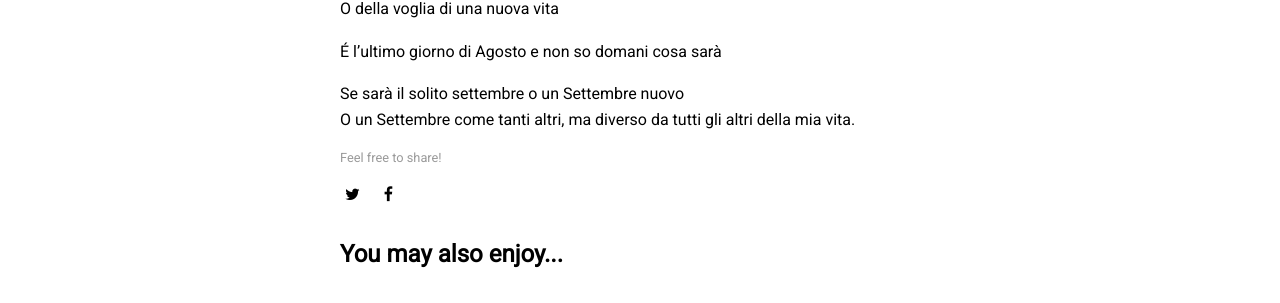
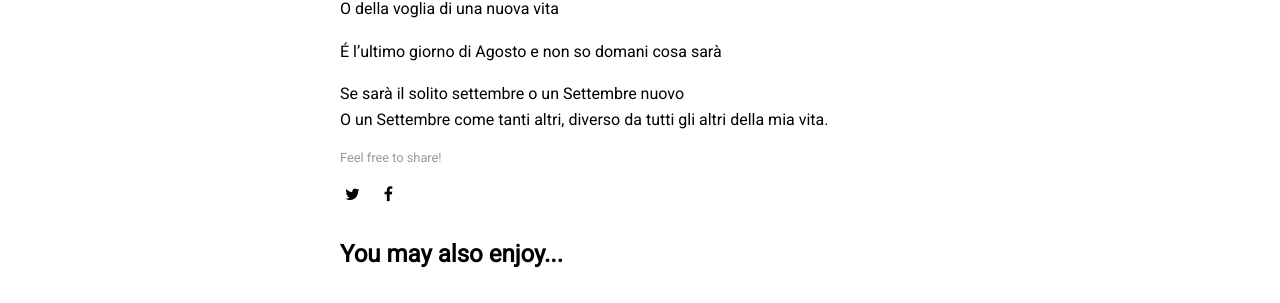
Before and after one commit to minou-anastasia/minou-anastasia.github.io, a Jekyll site: the page built from _posts/2021-08-31-agosto.md, in a window 1280 px wide and 900 px high, scrolled down 779 px. Shown: the part 214-517 px from the top of the window. Built offline with Jekyll 4.4.1, drawn with Linux system fonts in a browser that asks for light colours; nearby versions of some CDN libraries.

Commit message:
edit some writings

```diff
--- a/_posts/2021-08-31-agosto.md
+++ b/_posts/2021-08-31-agosto.md
@@ -33,4 +33,4 @@ O della voglia di una nuova vita
 É l'ultimo giorno di Agosto e non so domani cosa sarà
 
 Se sarà il solito settembre o un Settembre nuovo
-O un Settembre come tanti altri, ma diverso da tutti gli altri della mia vita.
+O un Settembre come tanti altri, diverso da tutti gli altri della mia vita.
```
Also changed, not shown: _posts/2022-01-21-semplice.md (+3 -3 lines), _posts/2022-01-22-macchie-di-inchiostro.md (+1 -1 lines).
